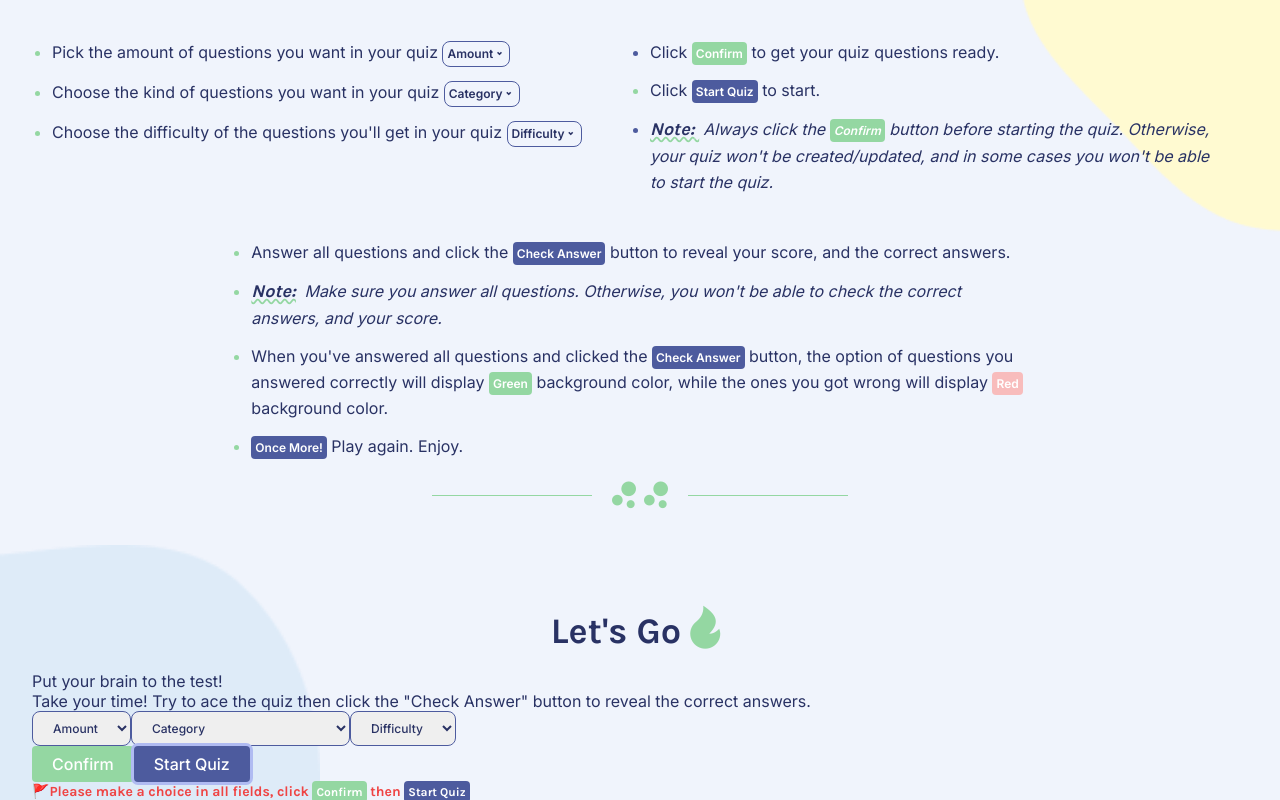
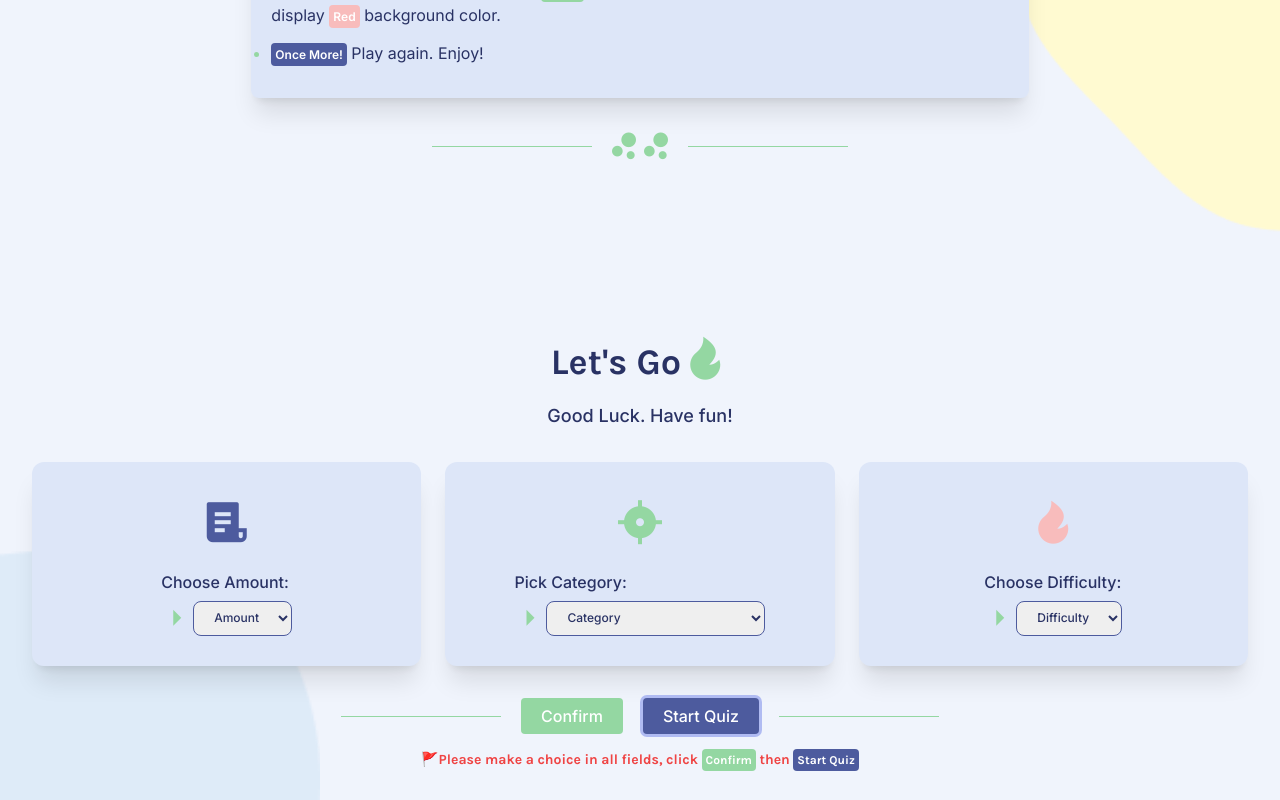
Before and after one commit to ssri07/Quizap, a React (Vite) app: page / in a window 1280 px wide. Both pictures are taken after a click on the button "Start Quiz". Built offline with nearby package versions, Linux system fonts and the light colour scheme; a web font is replaced by a local one.

Commit message:
Light mode UI complete

```diff
--- a/src/components/Categories.jsx
+++ b/src/components/Categories.jsx
@@ -1,6 +1,6 @@
 export default function Categories() {
   return (
-    <section className="py-12">
+    <section className="py-20">
       <div className="flex items-center justify-center mb-2">
         <i className="ri-focus-3-fill ri-3x text-[#94D7A2] -mr-[2.26rem]"></i>{" "}
         <h2 className="font-karla font-bold leading-tight text-4xl z-10">
--- a/src/components/Flow.jsx
+++ b/src/components/Flow.jsx
@@ -1,6 +1,6 @@
 export default function Flow() {
   return (
-    <section className="py-12">
+    <section className="py-20">
       <div className="flex items-center justify-center mb-8">
         <i className="ri-flow-chart ri-2x text-[#94D7A2]"></i>
         <h2 className="font-karla font-bold leading-tight text-4xl">
@@ -12,7 +12,7 @@ export default function Flow() {
       </div>
       <div className="flex items-center">
         <a href="#amount">
-          <div className="shadow-xl hover:outline outline-[#4d5b9e] outline-offset-4 outline-1 rounded-lg flex flex-col items-center space-y-5 px-5 py-8">
+          <div className="shadow-xl hover:outline bg-[#dde6f8] -skew-x-3 outline-[#4d5b9e] outline-offset-4 outline-1 rounded-lg flex flex-col items-center space-y-5 px-5 py-8">
             <i className="ri-file-list-3-fill ri-3x text-[#4D5B9E]"></i>
             <h3 className="font-karla font-medium text-lg">Choose Amount</h3>
             <p className="font-thin text-sm break-words text-center">
@@ -22,7 +22,7 @@ export default function Flow() {
         </a>
         <i className="ri-arrow-right-fill ri-2x text-[#4D5B9E]"></i>
         <a href="#category">
-          <div className="shadow-xl hover:outline outline-[#4d5b9e] outline-offset-4 outline-1 rounded-lg flex flex-col items-center space-y-5 px-5 py-8">
+          <div className="shadow-xl hover:outline bg-[#dde6f8] outline-[#4d5b9e] outline-offset-4 outline-1 rounded-lg flex flex-col items-center space-y-5 px-5 py-8">
             <i className="ri-focus-3-fill ri-3x text-[#94D7A2]"></i>
             <h3 className="font-karla font-medium text-lg">Pick Category</h3>
             <p className="font-thin text-sm break-words text-center">
@@ -32,7 +32,7 @@ export default function Flow() {
         </a>
         <i className="ri-arrow-right-fill ri-2x text-[#4D5B9E]"></i>
         <a href="#difficulty">
-          <div className="shadow-xl hover:outline outline-[#4d5b9e] outline-offset-4 outline-1 rounded-lg flex flex-col items-center space-y-5 px-5 py-8">
+          <div className="shadow-xl hover:outline bg-[#dde6f8] skew-x-3 outline-[#4d5b9e] outline-offset-4 outline-1 rounded-lg flex flex-col items-center space-y-5 px-5 py-8">
             <i className="ri-fire-fill ri-3x text-[#F8BCBC]"></i>
             <h3 className="font-karla font-medium text-lg">
               Choose Difficulty
--- a/src/components/Form.jsx
+++ b/src/components/Form.jsx
@@ -8,7 +8,15 @@ export default function Form({
 }) {
   return (
     <form onSubmit={handleSubmit}>
+      <div className="grid grid-cols-3 gap-6">
+        <div className="flex flex-col space-y-3 items-center py-6 rounded-xl shadow-xl hover:outline outline-[#4d5b9e] outline-offset-4 outline-1 bg-[#dde6f8]">
+          <i className="ri-file-list-3-fill ri-3x text-[#4D5B9E]"></i>
           <div>
+            <label htmlFor="amount" className="font-medium text-base">
+              Choose Amount:
+            </label>
+            <div className="flex items-center">
+              <i className="ri-arrow-right-s-fill ri-2x text-[#94d7a2]"></i>
               <select
                 name="amount"
                 id="amount"
@@ -24,6 +32,17 @@ export default function Form({
                 <option value="25">25</option>
                 <option value="30">30</option>
               </select>
+            </div>
+          </div>
+        </div>
+        <div className="flex flex-col space-y-3 items-center py-6 rounded-xl shadow-xl hover:outline outline-[#4d5b9e] outline-offset-4 outline-1 bg-[#dde6f8]">
+          <i className="ri-focus-3-fill ri-3x text-[#94D7A2]"></i>
+          <div>
+            <label htmlFor="category" className="font-medium text-base">
+              Pick Category:
+            </label>
+            <div className="flex items-center">
+              <i className="ri-arrow-right-s-fill ri-2x text-[#94d7a2]"></i>
               <select
                 name="category"
                 id="category"
@@ -71,6 +90,17 @@ export default function Form({
                   Entertainment: Board Games
                 </option>
               </select>
+            </div>
+          </div>
+        </div>
+        <div className="flex flex-col space-y-3 items-center py-6 rounded-xl shadow-xl hover:outline outline-[#4d5b9e] outline-offset-4 outline-1 bg-[#dde6f8]">
+          <i className="ri-fire-fill ri-3x text-[#F8BCBC]"></i>
+          <div>
+            <label htmlFor="difficulty" className="font-medium text-base">
+              Choose Difficulty:
+            </label>
+            <div className="flex items-center">
+              <i className="ri-arrow-right-s-fill ri-2x text-[#94d7a2]"></i>
               <select
                 name="difficulty"
                 id="difficulty"
@@ -83,6 +113,9 @@ export default function Form({
                 <option value="medium">Medium</option>
                 <option value="hard">Hard</option>
               </select>
+            </div>
+          </div>
+        </div>
         {/* <select
           name="type"
           id="type"
@@ -95,7 +128,8 @@ export default function Form({
           <option value="boolean">True/False</option>
         </select> */}
       </div>
-      <div>
+      <div className="flex justify-center items-center mt-8 space-x-5">
+        <hr className="border-double border-1 border-[#94d7a2] w-40" />
         <button className="bg-[#94D7A2] px-5 py-2 text-white font-medium text-base leading-5 rounded hover:bg-[#86cd95] active:bg-[#7fc78f] focus:outline-none focus:ring focus:ring-[#c7f7d1]">
           Confirm
         </button>
@@ -109,8 +143,10 @@ export default function Form({
         >
           Start Quiz
         </button>
+        <hr className="border-double border-1 border-[#94d7a2] w-40" />
       </div>
       {cantStart && (
+        <div className="flex justify-center mt-4">
           <p className="text-red-500 font-karla font-bold text-sm">
             🚩Please make a choice in all fields, click{" "}
             <span className="text-white text-xs bg-[#94D7A2] p-1 rounded">
@@ -121,6 +157,7 @@ export default function Form({
               Start Quiz
             </span>
           </p>
+        </div>
       )}
     </form>
   );
--- a/src/components/GetStarted.jsx
+++ b/src/components/GetStarted.jsx
@@ -1,6 +1,6 @@
 export default function GetStarted() {
   return (
-    <section className="py-12">
+    <section className="py-20">
       <div className="flex items-center justify-center">
         <i className="ri-bubble-chart-fill ri-3x text-[#94D7A2]"></i>
         <h1 className="font-karla font-bold leading-tight text-4xl z-10">
@@ -13,7 +13,7 @@ export default function GetStarted() {
         <hr className="border-double border-2 border-[#94d7a2] w-60" />
       </div>
       <div className="grid grid-cols-6 gap-5 px-5">
-        <div className="col-span-3">
+        <div className="col-span-3 bg-[#dde6f8] p-5 rounded-lg shadow-xl skew-y-3">
           <ul className="list-disc marker:text-[#94d7a2] text-base">
             <li className="font-normal my-3 break-words leading-relaxed">
               Pick the amount of questions you want in your quiz{" "}
@@ -38,7 +38,7 @@ export default function GetStarted() {
             </li>
           </ul>
         </div>
-        <div className="col-span-3">
+        <div className="col-span-3 bg-[#dde6f8] p-5 rounded-lg shadow-xl -skew-y-3">
           <ul className="list-disc marker:text-[#94d7a2] text-base">
             <li className="marker:text-[#4D5B9E] font-normal my-3 break-words leading-relaxed">
               Click{" "}
@@ -68,7 +68,7 @@ export default function GetStarted() {
             </li>
           </ul>
         </div>
-        <div className="col-start-2 col-end-6">
+        <div className="col-start-2 col-end-6 bg-[#dde6f8] p-5 rounded-lg shadow-xl">
           <ul className="list-disc marker:text-[#94d7a2] text-base">
             <li className="font-normal my-3 break-words leading-relaxed">
               Answer all questions and click the{" "}
@@ -104,12 +104,12 @@ export default function GetStarted() {
               <span className="text-white font-bold text-xs bg-[#4D5B9E] p-1 rounded">
                 Once More!
               </span>{" "}
-              Play again. Enjoy.
+              Play again. Enjoy!
             </li>
           </ul>
         </div>
       </div>
-      <div className="flex space-x-4 items-center justify-center mb-6">
+      <div className="flex space-x-4 items-center justify-center my-6">
         <hr className="border-double border-1 border-[#94d7a2] w-40" />
         <div>
           <i className="ri-bubble-chart-fill ri-2x text-[#94D7A2]"></i>
--- a/src/components/Main.jsx
+++ b/src/components/Main.jsx
@@ -9,20 +9,16 @@ export default function Main({
   api,
 }) {
   return (
-    <main id="main">
-      <div className="flex items-center justify-center">
+    <main className="py-12">
+      <div id="main" className="flex items-center justify-center">
         <h2 className="font-karla font-bold leading-tight text-4xl z-10">
           Let's Go
         </h2>
         <i className="ri-fire-fill ri-3x text-[#94D7A2] mb-2"></i>
       </div>
-      <p className="font-inter font-normal text-base leading-tight">
-        Put your brain to the test!
-      </p>
-      <p className="font-inter font-normal text-base leading-tight">
-        Take your time! Try to ace the quiz then click the "Check Answer" button
-        to reveal the correct answers.
-      </p>
+      <div className="flex justify-center mb-8">
+        <span className="font-medium text-lg">Good Luck. Have fun!</span>
+      </div>
       <Form
         handleChange={handleChange}
         handleSubmit={handleSubmit}
```
Lines whose indentation alone changed are shown as unchanged.
